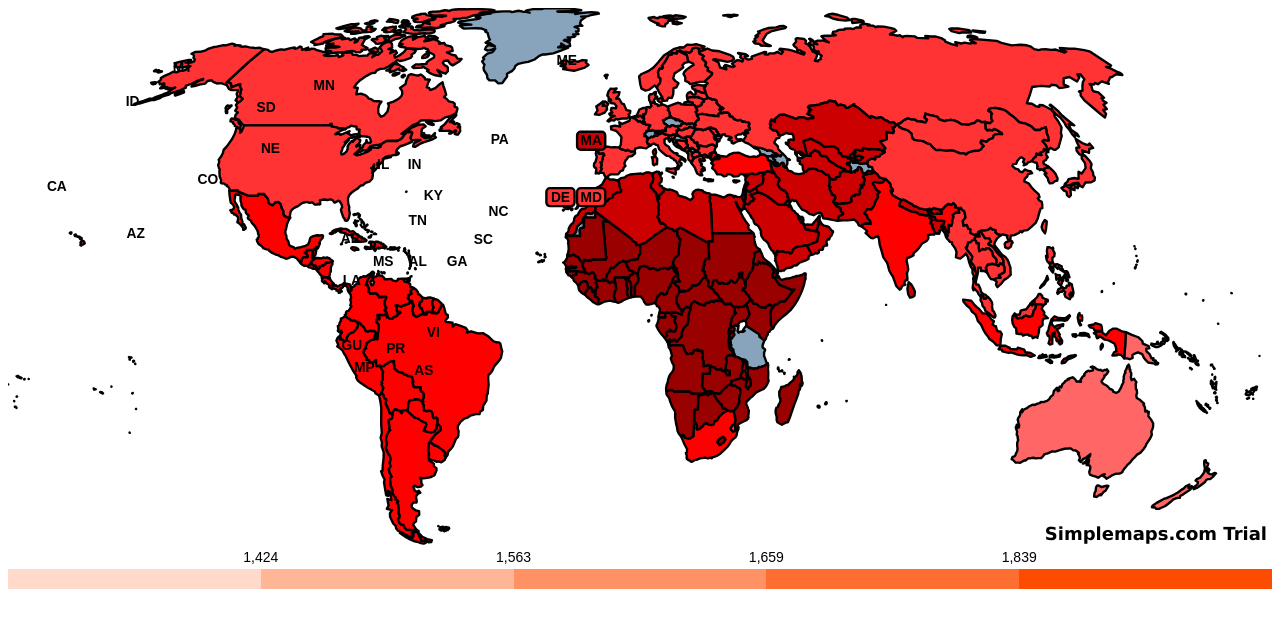
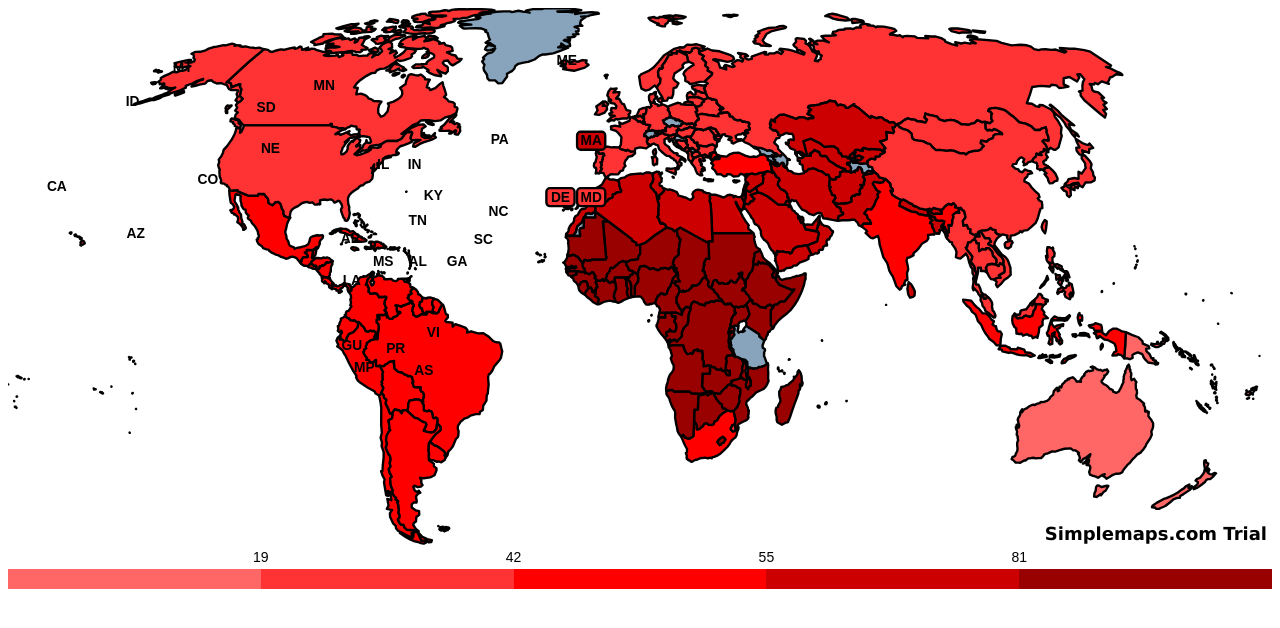
Before and after one commit to Bio-Medi/Map, a plain HTML site: page index.html in a window 1280 px wide. Drawn offline with Linux system fonts and the light colour scheme.

Commit message:
Update index.html

```diff
--- a/index.html
+++ b/index.html
@@ -17,11 +17,10 @@
 </style>
 <div class="legend">
   <ul class="legend_label">
-    <li>1,424</li><li>1,563</li><li>1,659</li><li>1,839</li>
+     <li>19</li><li>42</li><li>55</li><li>81</li>
   </ul>
   <ul class="legend_color">
-    <li style="background-color: #ffdaca"></li><li style="background-color: #ffb697"></li><li style="background-color: #ff9264"></li><li style="background-color: #ff6e31"></li><li style="background-color: #fd4b00"></li>
-  </ul>
+   <li style="background-color: #ff6666"></li><li style="background-color: #ff3333"></li><li style="background-color: #ff0000"></li><li style="background-color: #cc0000"></li><li style="background-color: #990000"></li>  </ul>
 </div>
 
 	</body>
```
